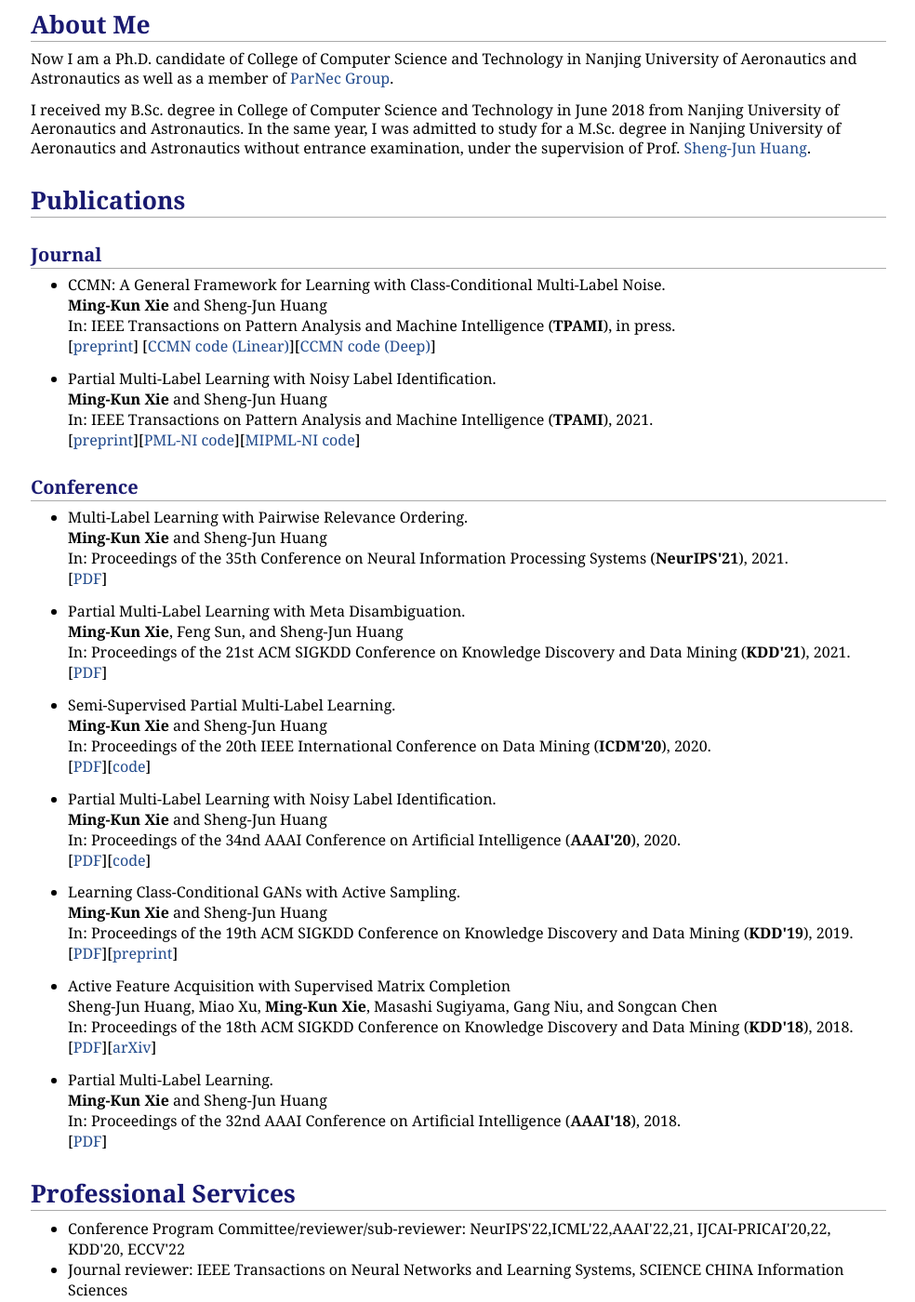
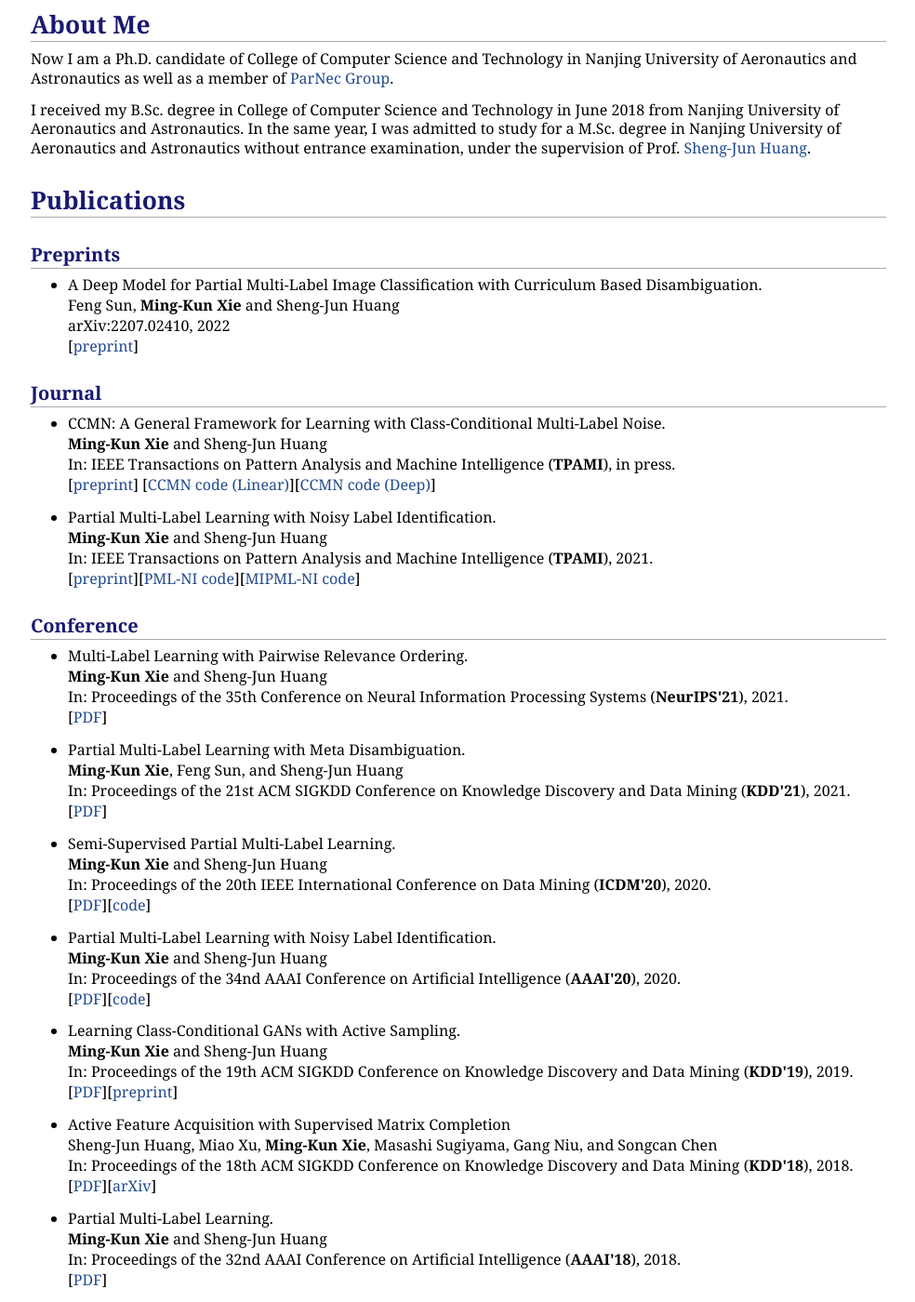
Before and after one commit to xiemk/xiemk.github.io, a Jekyll site: the page index.html, which Jekyll copies as it is, in a window 1280 px wide and 1400 px high, scrolled down 250 px. Shown: the whole window at 93% size, without its empty margins (147-1131 px from the left). Built offline with Jekyll 4.4.1, drawn with Linux system fonts in a browser that asks for light colours; some of the changed text lies outside the part shown; grey boxes are pictures that could not be loaded.

Commit message:
updating

```diff
--- a/index.html
+++ b/index.html
@@ -31,6 +31,11 @@
 
 <h1>Publications</h1>
 
+<h2>Preprints</h2>
+<ul style="list-style-type:disc">
+<li>A Deep Model for Partial Multi-Label Image Classification with Curriculum Based Disambiguation.<br>Feng Sun, <b>Ming-Kun Xie</b> and Sheng-Jun Huang<br> arXiv:2207.02410, 2022 <br>[<a href="publication/arxiv-cdcr-preprint.pdf">preprint</a>]
+</li>
+</ul>
 
 <h2>Journal</h2>
 <ul style="list-style-type:disc">
@@ -81,12 +86,13 @@
 
 <h1>Honors </h1>
 <ul style="list-style-type:disc">
+    <li>The 1st Learning and Mining with Noisy Labels Challenge at IJCAI runner-up, 2022</li>
     <li>Baidu Scholarship Finalist, 2021 (20 students in the world)</li>
-    <li>Puxin Elite Scholarship, 2021</li>
+    <!-- <li>Puxin Elite Scholarship, 2021</li> -->
     <li>Outstanding Graduates of Jiangsu Province, 2021</li>
     <li>National Scholarship, 2020</li>
     <li>Merit Student Award of Jiangsu Province, 2020</li>
-    <li>Special Scholarship of Suzhou Industrial Park, 2019</li>
+    <!-- <li>Special Scholarship of Suzhou Industrial Park, 2019</li> -->
 	  <li>Outstanding Graduates Awards of NUAA, 2018</li>
     <li>Innovation Scholarship of MIIT, 2017</li>
     <li>Student Travel Award: AAAI'18, KDD'19, AAAI'20</li>
```
Also changed, not shown: 1 other file.
